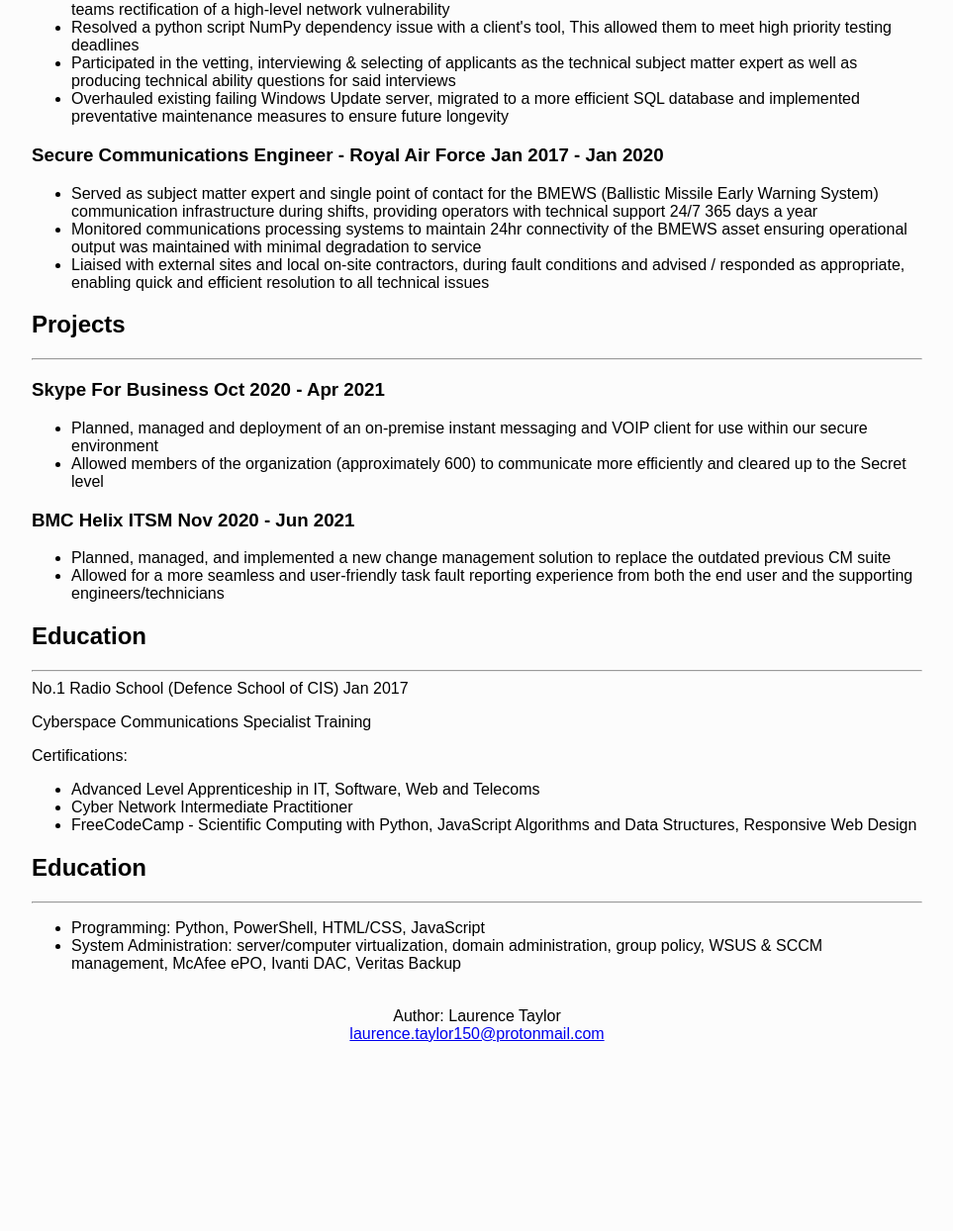
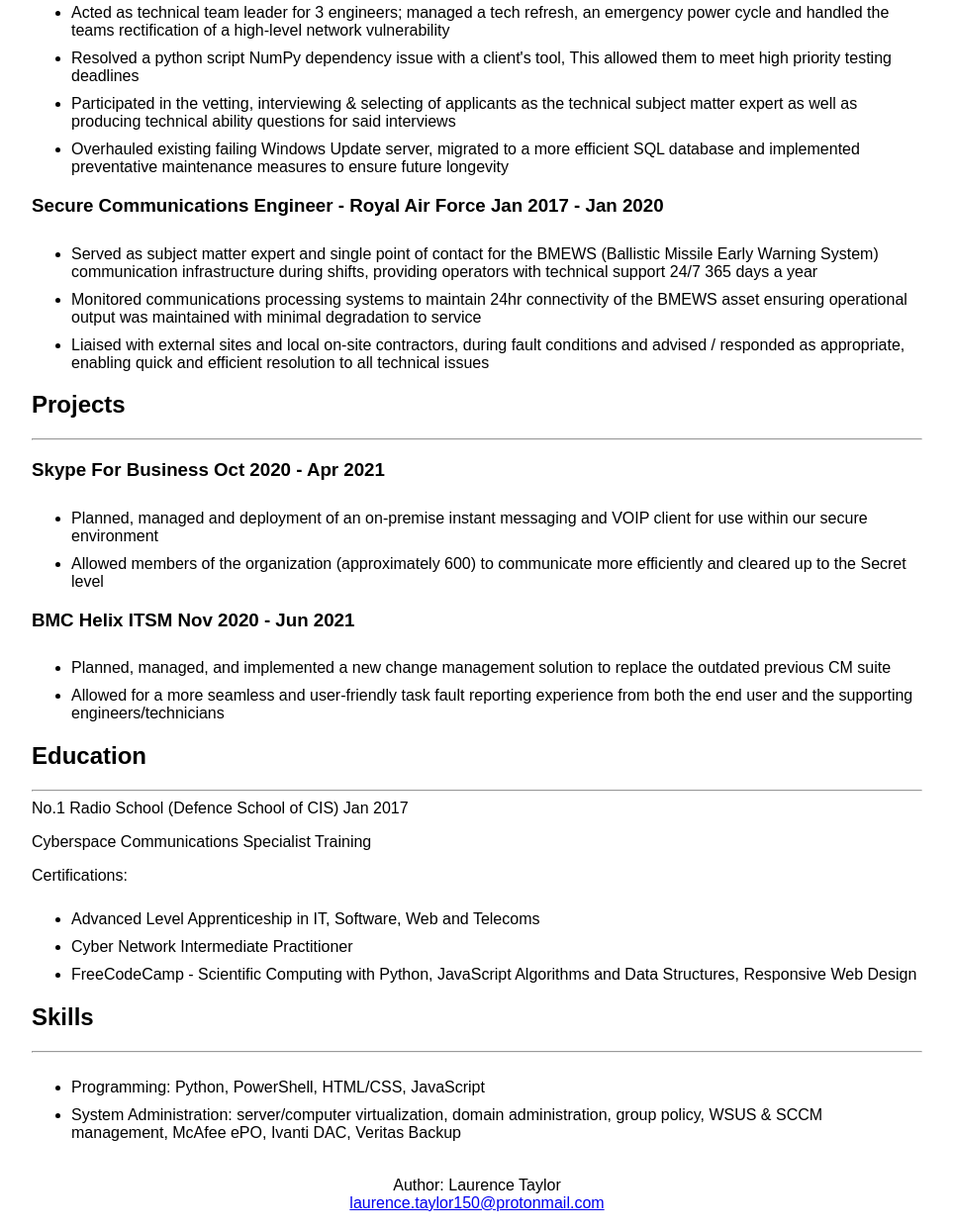
Before and after one commit to Taylor150/AWS_Cloud_Resume, a plain HTML site: page index.html in a window 1280 px wide. Shown: the part 338-1582 px from the top of the page at 99% size, without its empty margins (158-1121 px from the left). Before the commit the page ends 1411 px from the top, so only its background shows below. Drawn offline with Linux system fonts and the light colour scheme.

Commit message:
adding gitignore and styling

```diff
--- a/index.html
+++ b/index.html
@@ -6,8 +6,12 @@
 </head>
 <body>
 
+<div class="headerDiv">
     <h1>Laurence Taylor</h1>
     <p1>laurence.taylor150@protonmail.com | +447496142488 | United Kingdom</p1>
+</div>
+
+<div class="experienceDiv">
     <h2>Professional Experience</h2>
     <hr>
     <h3>Infrastructure Engineer - Strategic Command Jan 2020 - Present</h3>
@@ -28,6 +32,7 @@
         <li>Overhauled existing failing Windows Update server, migrated to a more efficient SQL database and
             implemented preventative maintenance measures to ensure future longevity</li>
     </ul>
+
     <h3>Secure Communications Engineer - Royal Air Force Jan 2017 - Jan 2020</h3>
     <ul>
         <li>Served as subject matter expert and single point of contact for the BMEWS (Ballistic Missile Early
@@ -40,6 +45,9 @@
         <li>Liaised with external sites and local on-site contractors, during fault conditions and advised /
             responded as appropriate, enabling quick and efficient resolution to all technical issues</li>
     </ul>
+</div>
+
+<div class="projectsDiv">
     <h2>Projects</h2>
     <hr>
     <h3>Skype For Business Oct 2020 - Apr 2021</h3>
@@ -58,6 +66,9 @@
         <li>Allowed for a more seamless and user-friendly task fault reporting experience from both the end user
             and the supporting engineers/technicians</li>
     </ul>
+</div>
+
+<div class="educationDiv">
     <h2>Education</h2>
     <hr>
     <p1>No.1 Radio School (Defence School of CIS) Jan 2017</p1>
@@ -77,7 +88,10 @@
             </li>
         </ul>
 
-<h2>Education</h2>
+</div>
+
+<div class="skillsDiv">
+    <h2>Skills</h2>
     <hr>
     <ul>
         <li>Programming: Python, PowerShell, HTML/CSS, JavaScript</li>
@@ -85,6 +99,8 @@
         <li>System Administration: server/computer virtualization, domain administration, group policy, WSUS
             & SCCM management, McAfee ePO, Ivanti DAC, Veritas Backup</li>
     </ul>
+</div>
+
 
 <footer>
     <p>Author: Laurence Taylor<br>
--- a/stylesheet.css
+++ b/stylesheet.css
@@ -1,5 +1,6 @@
 body
 {
+    text-align: left;
     font-family: 'Ubuntu', sans-serif;
     font-size: 16px;
     font-weight: 400;
@@ -13,7 +14,15 @@
     margin: auto;
     padding: 40px;
 
-    background-color: #fcfcfc;
+    background-color: white;
+}
+.headerDiv
+{
+    text-align: center;
+}
+.experienceDiv
+{
+    padding-top: 1px;
 }
 html
 {
@@ -26,6 +35,7 @@
 li
 {
     text-align: left;
+    padding-top: 10px;
 }
 footer
 {
```
Also changed, not shown: 1 other file. Lines whose indentation alone changed are shown as unchanged.
